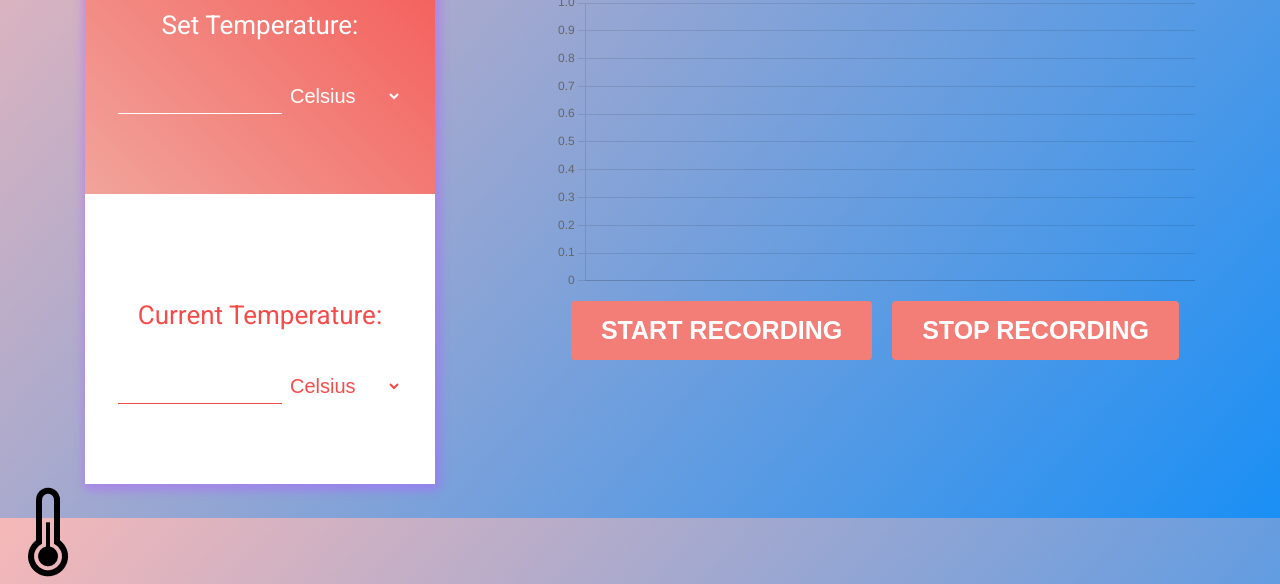
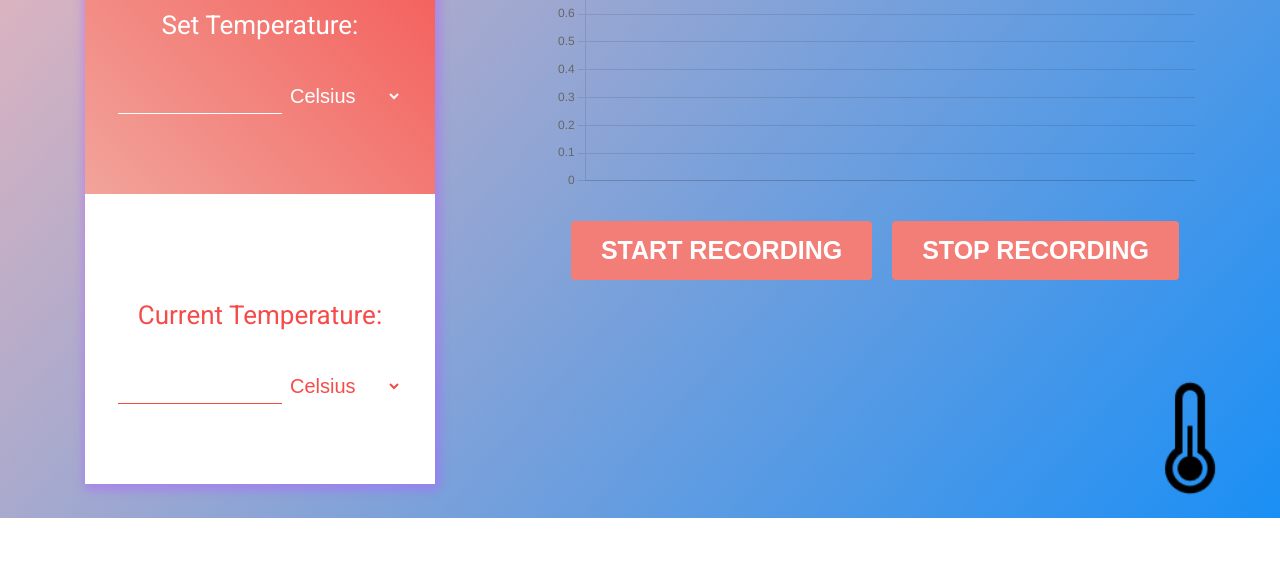
Before and after one commit to ShirleyCheng88/ShirleyCheng88.github.io, a plain HTML site: page index.html in a window 1280 px wide. Shown: the part 282-866 px from the top of the page. After the commit the page ends 800 px from the top, so only its background shows below. Drawn offline with nearby package versions, Linux system fonts and the light colour scheme.

Commit message:
second commit

```diff
--- a/static/css/styles.css
+++ b/static/css/styles.css
@@ -11,7 +11,7 @@ body {
 }
 
 .container {
-  max-width: 1800px;
+  max-width: 1860px;
   display: flex;
   justify-content: center; /* add this line */
   align-items: center; /* add this line */
@@ -106,7 +106,7 @@ body {
 
 #chart-container {
   width: 50%;
-  height: 400px;
+  height: 600px;
   margin-left:120px;
   margin-top:40px;
 }
@@ -114,7 +114,7 @@ body {
 .chart-buttons {
   display: flex;
   justify-content: center;
-  margin-top: 10px;
+  margin-top: 30px;
 }
 
 .chart-buttons button {
@@ -135,3 +135,24 @@ body {
 
   background-color: #f45452; /* darker red hover background */
 }
+
+.icon-container {
+  position: fixed;
+  bottom: 20px;
+  right: 20px;
+  display: flex;
+  align-items: center;
+  justify-content: flex-end;
+  z-index: 9999; /* ensure the icon is on top of other elements */
+}
+
+.icon {
+  width: 120px;
+  height: 120px;
+  margin-right: 10px;
+}
+
+.icon-text {
+  font-size: 32px;
+  color: #ffffff; /* adjust the text color to fit your design */
+}
```
